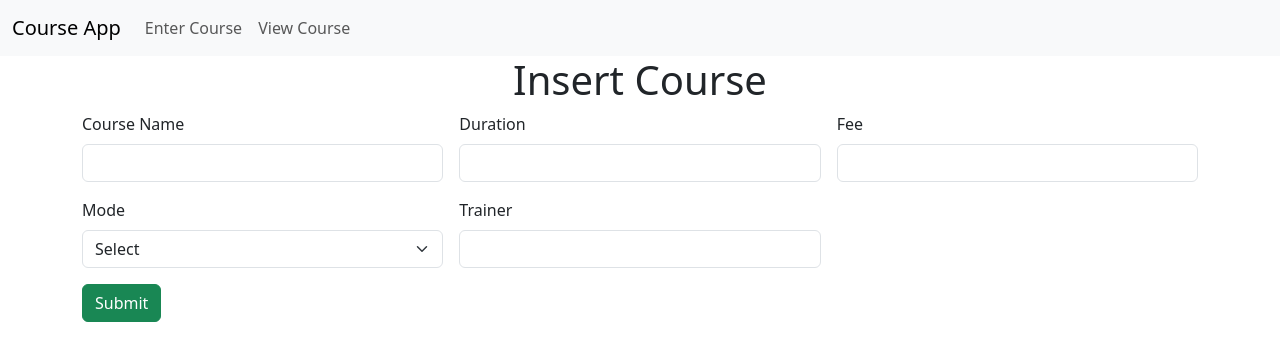
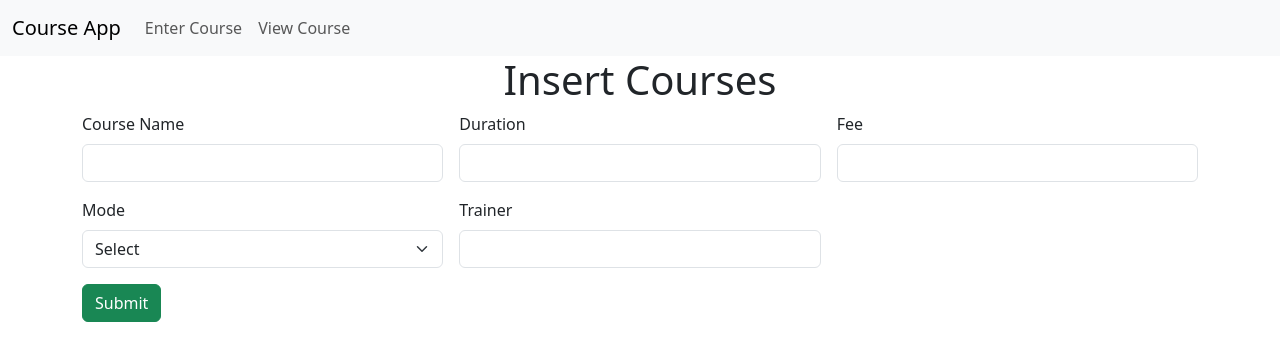
Before and after one commit to bimigijoo/course-app-react, a React (Vite) app: page / in a window 1280 px wide. Shown: the top 360 px of the page. Built offline with nearby package versions, Linux system fonts and the light colour scheme.

Commit message:
Completed Insert Course

```diff
--- a/src/components/InsertCourse.jsx
+++ b/src/components/InsertCourse.jsx
@@ -1,11 +1,10 @@
-import React from 'react'
 import NavBar from './NavBar'
 
 const InsertCourse = () => {
   return (
     <div>
         <NavBar />
-        <h1><center>Insert Course</center></h1>
+        <h1><center>Insert Courses</center></h1>
         <div className="container">
             <div className="row">
                 <div className="col col-12 col-sm-12 col-md-12 col-lg-12 col-xl-12 col-xxl-12">
--- a/src/components/NavBar.jsx
+++ b/src/components/NavBar.jsx
@@ -1,4 +1,3 @@
-import React from 'react'
 import { Link } from 'react-router-dom'
 
 const NavBar = () => {
```
